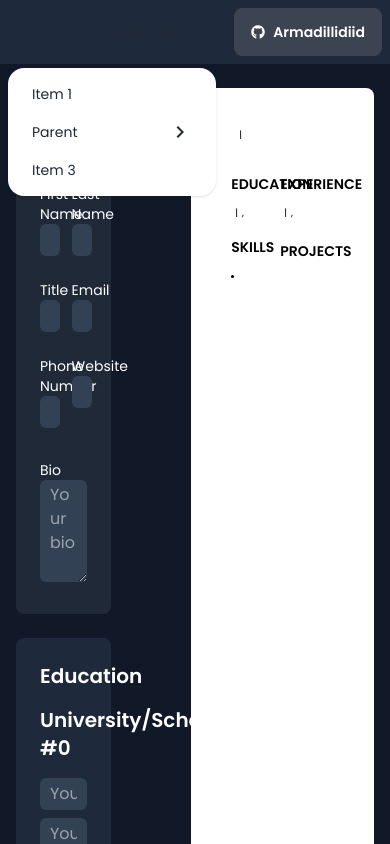
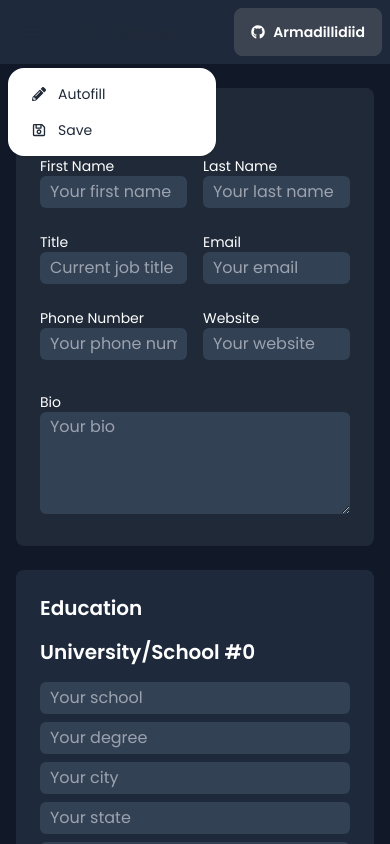
Before and after one commit to Armadillidiid/cv-application, a React (Vite) app: page / in a window 390 px wide. Both pictures are taken after a click on the label 35 px from the left and 32 px from the top of the page. Shown: the top 844 px of the page. Built offline with nearby package versions, Linux system fonts and the light colour scheme.

Commit message:
Optimized design responsiveness && added preview button for mobile

```diff
--- a/src/App.jsx
+++ b/src/App.jsx
@@ -1,33 +1,32 @@
-import { useState, useEffect } from 'react'
-import uniqid from 'uniqid'
-import Education from './components/Education'
-import Profile from './components/Profile'
-import Experience from './components/Experience'
-import Project from './components/Project'
-import Skill from './components/Skill'
-import Navbar from './components/Navbar'
-import Preview from './components/Preview'
-
+import { useState, useEffect, useRef, useLayoutEffect } from "react";
+import uniqid from "uniqid";
+import { FaCode, FaRegEye } from "react-icons/fa";
+import Education from "./components/Education";
+import Profile from "./components/Profile";
+import Experience from "./components/Experience";
+import Project from "./components/Project";
+import Skill from "./components/Skill";
+import Navbar from "./components/Navbar";
+import Preview from "./components/Preview";
 
 export default function App() {
-  const [userData, setUserData]  = useState({
-    firstName: '',
-    lastName: '',
-    title: '',
-    email: '',
-    phoneNumber: '',
-    website: '',
-    bio: '',
+  const [userData, setUserData] = useState({
+    firstName: "",
+    lastName: "",
+    title: "",
+    email: "",
+    phoneNumber: "",
+    website: "",
+    bio: "",
     education: [
       {
         id: uniqid(),
-        school: '',
-        degree: '',
-        city: '',
-        state: '',
-        timeframe: ''
-
-      }
+        school: "",
+        degree: "",
+        city: "",
+        state: "",
+        timeframe: "",
+      },
     ],
     experience: [
       {
@@ -37,66 +36,123 @@ export default function App() {
         city: "",
         state: "",
         timeframe: "",
-        description: ""
-      }
+        description: "",
+      },
     ],
     project: [
       {
         id: uniqid(),
-        name: '',
-        description: ''
-      }
+        name: "",
+        description: "",
+      },
     ],
     skill: [
       {
         id: uniqid(),
-        name: ''
+        name: "",
       },
-    ]
+    ],
+  });
+
+  const [isPreview, setIsPreview] = useState(() => false);
+  const [width, setWidth] = useState(window.innerWidth);
+
+  useLayoutEffect(() => {
+    window.addEventListener("resize", function() {
+      setWidth(window.innerWidth)
   })
+  }, [window.innerWidth]);
+
+  console.log(isPreview, width)
 
   const handleChange = (e) => {
-    const { value, name } = e.target
-    console.log(value, name)
-    setUserData(prevUser => ({
+    const { value, name } = e.target;
+    console.log(value, name);
+    setUserData((prevUser) => ({
       ...prevUser,
-        [name]: value
-    }))
-}
+      [name]: value,
+    }));
+  };
 
   const onHandleObjectChange = (e, index, component) => {
-  const { value, name } = e.target
+    const { value, name } = e.target;
     setUserData((prevUserData) => {
-    const userDataCopy = {...prevUserData}
-    userDataCopy[component][index][name] = value
-    return(userDataCopy)
-  })
-}
+      const userDataCopy = { ...prevUserData };
+      userDataCopy[component][index][name] = value;
+      return userDataCopy;
+    });
+  };
 
   const onHandleDeleteClick = (id, component) => {
-  setUserData(prevUser => {
-    const prevUserCopy = {...prevUser}
-    prevUserCopy[component] = prevUserCopy[component].filter(element => element.id !== id)
-    return(prevUserCopy)
-  })
-}
+    setUserData((prevUser) => {
+      const prevUserCopy = { ...prevUser };
+      prevUserCopy[component] = prevUserCopy[component].filter(
+        (element) => element.id !== id
+      );
+      return prevUserCopy;
+    });
+  };
   return (
     <>
       <Navbar setUserData={setUserData} />
-    <div className='container bg-dark mx-auto px-4'>
-      <div className='grid grid-cols-5 gap-20'>
-        <div className='col-span-2'>
+      <div className="container bg-dark mx-auto px-4">
+        <div className="grid grid-cols-5 gap-20">
+          {(!isPreview || width  > 1024) && (
+            <div className="col-span-5 lg:col-span-2">
               <Profile userData={userData} handleChange={handleChange} />
-        <Education userData={userData} setUserData={setUserData} handleChange={onHandleObjectChange} handleDeleteClick={onHandleDeleteClick} />
-        <Experience userData={userData} setUserData={setUserData} handleChange={onHandleObjectChange} handleDeleteClick={onHandleDeleteClick} />
-        <Project userData={userData} setUserData={setUserData} handleChange={onHandleObjectChange} handleDeleteClick={onHandleDeleteClick} />
-        <Skill userData={userData} setUserData={setUserData} handleChange={onHandleObjectChange} handleDeleteClick={onHandleDeleteClick} />
+              <Education
+                userData={userData}
+                setUserData={setUserData}
+                handleChange={onHandleObjectChange}
+                handleDeleteClick={onHandleDeleteClick}
+              />
+              <Experience
+                userData={userData}
+                setUserData={setUserData}
+                handleChange={onHandleObjectChange}
+                handleDeleteClick={onHandleDeleteClick}
+              />
+              <Project
+                userData={userData}
+                setUserData={setUserData}
+                handleChange={onHandleObjectChange}
+                handleDeleteClick={onHandleDeleteClick}
+              />
+              <Skill
+                userData={userData}
+                setUserData={setUserData}
+                handleChange={onHandleObjectChange}
+                handleDeleteClick={onHandleDeleteClick}
+              />
             </div>
-        <div className='col-span-3 flex relative justify-center'>
+          )}
+          {(isPreview || width > 1024) && (
+            <div className="flex col-span-5 lg:col-span-3 relative justify-center">
               <Preview userData={userData} />
             </div>
+          )}
+        </div>
+        <div className="flex lg:hidden justify-center">
+          {!isPreview && (
+            <button
+              className="btn btn-info text-black capitalize"
+              onClick={() => setIsPreview((prevState) => !prevState)}
+            >
+              <FaRegEye className="mr-2 text-xl" />
+              Preview
+            </button>
+          )}
+          {isPreview && (
+            <button
+              className="btn btn-info text-black capitalize"
+              onClick={() => setIsPreview((prevState) => !prevState)}
+            >
+              <FaCode className="mr-2 text-xl" />
+              Editor
+            </button>
+          )}
         </div>
       </div>
     </>
-  )
+  );
 }
--- a/src/components/Navbar.jsx
+++ b/src/components/Navbar.jsx
@@ -27,36 +27,23 @@ const Navbar = (props) => {
             className="menu menu-compact dropdown-content mt-3 p-2 shadow bg-base-100 rounded-box w-52"
           >
             <li>
-              <a>Item 1</a>
-            </li>
-            <li tabIndex={0}>
-              <a className="justify-between">
-                Parent
-                <svg
-                  className="fill-current"
-                  xmlns="http://www.w3.org/2000/svg"
-                  width="24"
-                  height="24"
-                  viewBox="0 0 24 24"
-                >
-                  <path d="M8.59,16.58L13.17,12L8.59,7.41L10,6L16,12L10,18L8.59,16.58Z" />
-                </svg>
-              </a>
-              <ul className="p-2">
-                <li>
-                  <a>Submenu 1</a>
-                </li>
-                <li>
-                  <a>Submenu 2</a>
-                </li>
-              </ul>
-            </li>
-            <li>
-              <a>Item 3</a>
-            </li>
+            <button
+              className=""
+              onClick={() => useAutofill(props.setUserData)}
+            >
+              <FaPencilAlt />
+              Autofill
+            </button>
+          </li>
+          <li>
+            <button className="">
+              <FaRegSave />
+              Save
+            </button>
+          </li>
           </ul>
         </div>
-        <a className="btn btn-ghost normal-case text-xl">CV Maker</a>
+        <a className="btn btn-ghost no-animation hover:bg-transparent cursor-default normal-case text-xl">CV Maker</a>
       </div>
       <div className="navbar-center hidden lg:flex">
         <ul className="menu menu-horizontal px-1">
--- a/src/components/Preview.jsx
+++ b/src/components/Preview.jsx
@@ -50,7 +50,7 @@ const Preview = ({ userData }) => {
   });
 
   return (
-    <div className="bg-white p-10 my-6 sticky top-6 overflow-y-scroll w-[618px] max-h-[95vh] width-20 rounded-lg">
+    <div className="bg-white p-10 my-6 sticky top-6 overflow-y-scroll w-[618px] max-h-[95vh] width-20 rounded-lg lg:scale-75 xl:scale-90 2xl:scale-100">
       <div className="flex flex-col">
         <h2 className="text-2xl font-bold mb-0">
           {userData.firstName} {userData.lastName}
```
Lines whose indentation alone changed are shown as unchanged.
